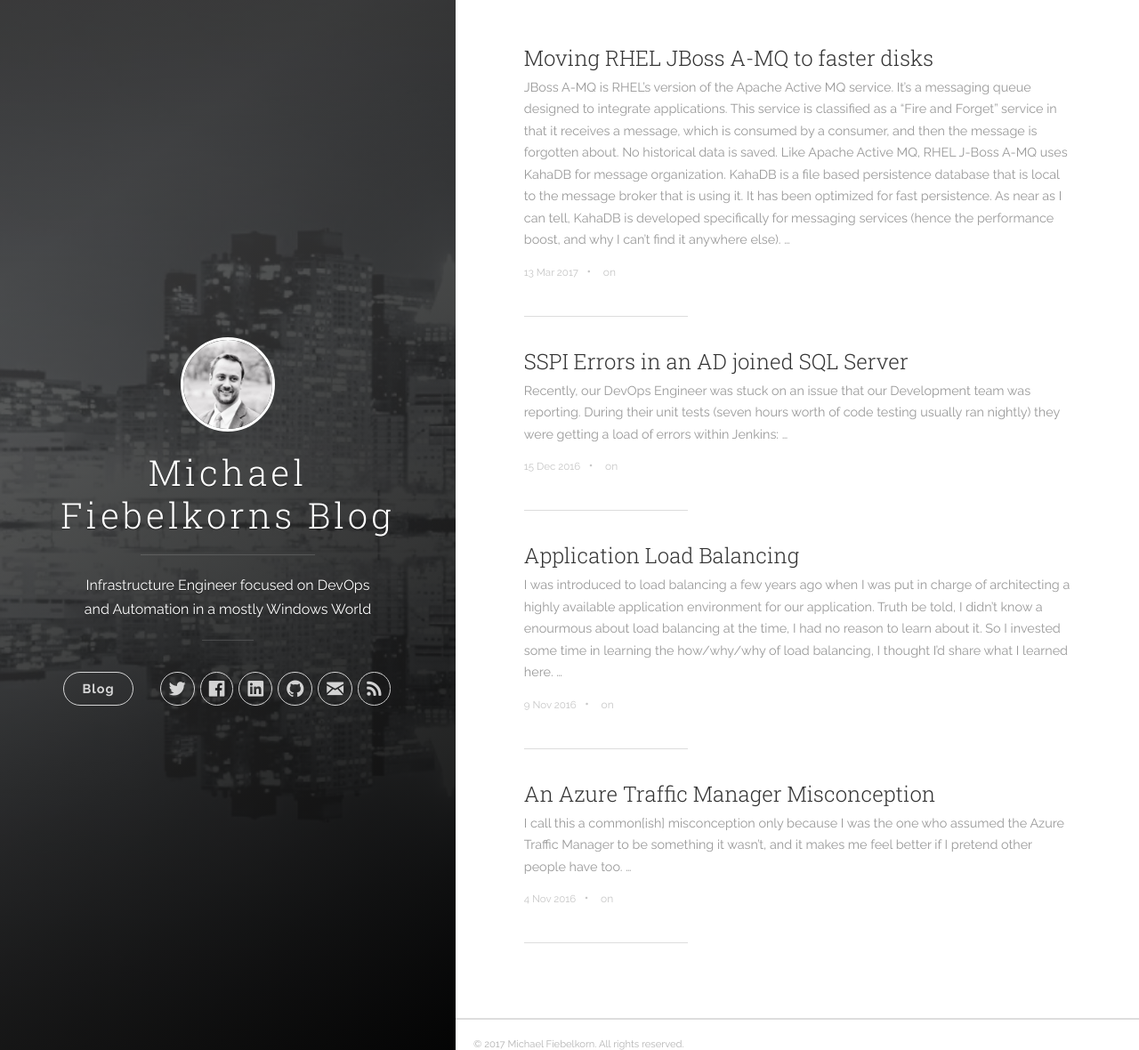
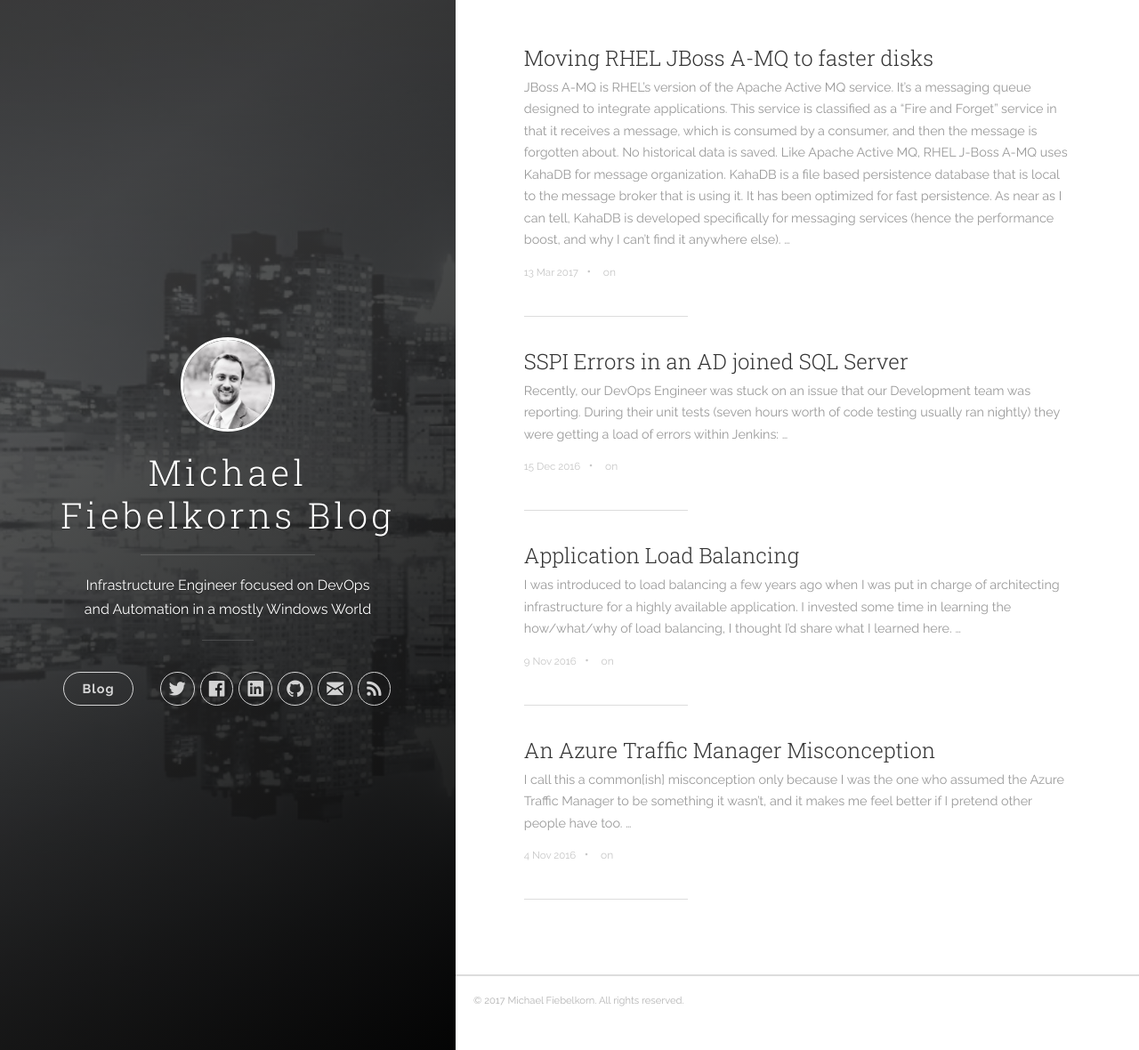
Before and after one commit to mfiebelkorn/mfiebelkorn.github.io, a Jekyll site: the page built from index.html, in a window 1280 px wide and 1180 px high. Shown: the whole window at 89% size. Built offline with Jekyll 4.4.1, drawn with Linux system fonts in a browser that asks for light colours; nearby versions of some CDN libraries; the list of posts is cut into pages by our own code; part of the change alters nothing that is shown.

Commit message:
Update 2016-11-09-Application-Load-Balancing.markdown

```diff
--- a/_posts/2016-11-09-Application-Load-Balancing.markdown
+++ b/_posts/2016-11-09-Application-Load-Balancing.markdown
@@ -6,12 +6,12 @@ comments: false
 modified: 2016-11-09
 ---
 
-I was introduced to load balancing a few years ago when I was put in charge of architecting a highly available application environment for our application. Truth be told, I didn't know a enourmous about load balancing at the time, I had no reason to learn about it. So I invested some time in learning the how/why/why of load balancing, I thought I'd share what I learned here.
+I was introduced to load balancing a few years ago when I was put in charge of architecting infrastructure for a highly available application. I invested some time in learning the how/what/why of load balancing, I thought I'd share what I learned here.
 
 ##	The 30,000 foot view
-Yes I know "The 30,000 foot view" is one of the most annoying business phrases still in use today. I don't care, I still like it. Application load balancing can be broken down into two major groups: Layer 4 Load Balancing and Layer 7 Load Balancing. Most folks stumble into Layer 7 Load Balancing right away when their supervisor tells them to find a Load Balancing solution. In fact, when most people say "We have load balancing" they're usually referring to Layer 7 Load Balanacing; It's sort of implied. The less popular Layer 4 Load Balancing has an important role too, we'll get to that.
+Application load balancing can be broken down into two major groups: Layer 4 Load Balancing and Layer 7 Load Balancing. Most folks stumble into Layer 7 Load Balancing right away when their supervisor tells them to find a Load Balancing solution. In fact, when most people say "We have load balancing" they're usually referring to Layer 7 Load Balancing; It's sort of implied. The less popular Layer 4 Load Balancing has an important role too; we'll get to that.
 
-These two layers, Layer 7 and Layer 4 are best used together. Together they compliment one anothers redundancy and high availability by eliminating single points of failure in your infrastructure. That is a good segway to an important thing I want to mention: load balancing is different than highly available. I've heard many people assume that "load balanced" implies "highly available," but they're simply not the same thing. Not necessarily.
+These two layers, Layer 7 and Layer 4 are best used together. Together they complement one another’s redundancy and high availability by eliminating single points of failure in your infrastructure. That is a good Segway to an important thing I want to mention: load balancing is different than highly available. I've heard many people assume that "load balanced" implies "highly available," but they're not the same thing. Not necessarily anyhow.
 
 ## Layer 7 Load Balancing
 Layer 7 refers to the most common layer to load balance at: the application layer. At this layer a load balancing appliance or VM is privy to information (such as the URL) in the request header. This information essentially runs the show within a typical load balancer setup. Here's a diagram of a typical Layer 7 load balanced application:
@@ -20,29 +20,29 @@ Layer 7 refers to the most common layer to load balance at: the application laye
 
 User makes request which is routed to the load balancer, the load balancer routes the request to the proper application server based on the URL; in this case, if the URL is 'yourdomain.com/blog' they are routed to the blog backend, else they are routed to the web backend.
 
-I have worked extensively with just a few Layer 7 Load Balancers, IIS ARR and Stingray Traffic Manager. They operate in much the same way, in IIS you create "Server Farms" which can be one or many nodes
+I have worked extensively with a few Layer 7 Load Balancers, IIS ARR and Stingray Traffic Manager. They operate in much the same way; in IIS, you create "Server Farms" which can be one or many nodes
 
 ![IISServerFarms](/images/IISServerFarms.PNG)
 
-Traffic is managed by way of "URL Rewrite" Rules (similar concept, but different name in Stringray Traffic Manager). These rules can get pretty complex, but generally only simple logic is needed. A pretty common way to do some simple load balancing is to use different DNS Names for the different applications, all of which point to the same Layer 7 Load Balancer. In IIS you'd simply add the appropriate Server Farms and add a rule like this...
+Traffic is managed by way of "URL Rewrite" Rules (similar concept, but different name in Stringray Traffic Manager). These rules can get complex, but generally only simple logic is needed. A pretty common way to do some simple load balancing is to use different DNS Names for the different applications, all of which point to the same Layer 7 Load Balancer. In IIS, you'd simply add the appropriate Server Farms and add a rule like this...
 
 ![IISRoutingRules](/images/IISRoutingRules.PNG)
 
-Which passes all traffic to TestFarm2 on one condition, that the header parameter "host header" matches the wildcard pattern "*.mytest.com*". Using this methodlogy you can put any number of application behind the same load balancer so long as those applications can be differentiated at Layer 7 by a different DNS Name.
+Which passes all traffic to TestFarm2 on one condition, that the header parameter "host header" matches the wildcard pattern "*.mytest.com*". Using this methodology, you can put any number of application behind the same load balancer so long as those applications can be differentiated at Layer 7 by a different DNS Name.
 
-Pretty straightforward. Point your applications DNS Entries to the load balancer and make routing rules. But what happens when your Load Balancer needs updates, or goes down unexpectedly... all of your applications go down with it. Enter Layer 4 Load Balancing.
+Straightforward. Point your applications DNS Entries to the load balancer and make routing rules. But what happens when your Load Balancer needs updates, or goes down unexpectedly... all your applications go down with it. Enter Layer 4 Load Balancing.
 
 ## Layer 4 Load Balancing
-I like to call Layer 4 Load Balancing the Load Balancer's Load Balancer. I know that sounds rediculous, that part of the reason I like to call it that. Layer 4 Load Balancing happens at the transport layer, so it operates on the IP Level. It's not privy to information in the request header, it makes its routing decisions based only on source IP and destination IP. With this layer of load balancing you can specify where you want a group of source IPs to be directed, or you can use it to be aware of your two Layer 7 Load Balancers. You heard me, two Layer 7 load Balancers. By using one Layer 4 load balancing appliance we can increase the availability of our application by making it aware of two layer 7 backend load balancers. Here's a diagram...
+I like to call Layer 4 Load Balancing the Load Balancer's Load Balancer. I know that sounds ridiculous, that part of the reason I like to call it that. Layer 4 Load Balancing happens at the transport layer, so it operates on the IP Level. It's not privy to information in the request header, it makes its routing decisions based only on source IP and destination IP. With this layer of load balancing you can specify where you want a group of source IPs to be directed, or you can use it to be aware of your two Layer 7 Load Balancers. You heard me, two Layer 7 load Balancers. By using one Layer 4 load balancing appliance we can increase the availability of our application by making it aware of two layer 7 backend load balancers. Here's a diagram...
 (Insert Cool Helpful Diagram)
-You'd have one Layer 4 Appliance load balancing two Layer 7 Load Balancers. The advantage here is that your [presumably more reliable] Layer 4 Load Balancer Appliance is now your single point of failure and not your [presumably more volitile] Layer 7 Load Balancers can undergo scheduled maintenance and updates. Is this passing the buck of SPOF (Single Point of Failure) off to a different location? Yes. The idea is still useful if you're using a less stable Layer 7 load balancer (not an appliance) that may need updates and maintenance (such as Windows IIS ARR).
+You'd have one Layer 4 Appliance load balancing two Layer 7 Load Balancers. The advantage here is that your [presumably more reliable] Layer 4 Load Balancer Appliance is now your single point of failure and not your [presumably more volatile] Layer 7 Load Balancers can undergo scheduled maintenance and updates. Is this passing the buck of SPOF (Single Point of Failure) off to a different location? Yes. The idea is still useful if you're using a less stable Layer 7 load balancer (not an appliance) that may need updates and maintenance (such as Windows IIS ARR).
 
 ## Final Thoughts
-It would be beneficial to anyone looking into implementing load balancing to brush up on your load balancing algorithms and understand some bucket terms like Server Affinity, Load Distribution, and Proxy Settings. Also, if you're looking to implement a Layer 7 load balancer make sure you understand how your particular Layer 7 Load Balancer does it's health checks. That is, how does your load balancer know when nodes are online (or does it know at all). This is important because it serves as the big divider between high availability and load balancing - if a load balancer is not aware of an application node being offline, it will continue to pass traffic to it, and that's bad. If your layer 7 load balancer IS aware of the application server's heart beat, you'll want to understand how EXACTLY it works; does it try and open a web page and call the node unhealthy if it receives 10 Status 200 messages in a row? Does it simply ping the server and call it healthy so long as it responds? These interworking are important if you're to understand just how highly available (or not) your application is after it's behind a load balancer. You need to understand how the client experience is going to be effected whenever you take down a node or a load balancer.
+It would be beneficial to anyone considering implementing load balancing to brush up on your load balancing algorithms and understand some bucket terms like Server Affinity, Load Distribution, and Proxy Settings. Also, if you're looking to implement a Layer 7 load balancer make sure you understand how your Layer 7 Load Balancer does its health checks. That is, how does your load balancer know when nodes are online (or does it know at all). This is important because it serves as the big divider between high availability and load balancing - if a load balancer is not aware of an application node being offline, it will continue to pass traffic to it, and that's bad. If your layer 7 load balancers ARE aware of the application server's heartbeat, you'll want to understand how EXACTLY it works; does it try and open a web page and call the node unhealthy if it receives 10 Status 200 messages in a row? Does it simply ping the server and call it healthy so long as it responds? These interworking are important if you're to understand just how highly available (or not) your application is after it's behind a load balancer. You need to understand how the client experience is going to be effected whenever you take down a node or a load balancer.
 
 ## Sources/Additional Reading
 [HAProxy Blog on Load Balancing](http://blog.haproxy.com/loadbalancing-faq/)
 
 [NGINX Load Balancing Glossary](https://www.nginx.com/resources/glossary/layer-4-load-balancing/)
 
-[Digial Ocean's Neat and Clean Explanation](https://www.digitalocean.com/community/tutorials/an-introduction-to-haproxy-and-load-balancing-concepts)
+[Digital Ocean's Neat and Clean Explanation](https://www.digitalocean.com/community/tutorials/an-introduction-to-haproxy-and-load-balancing-concepts)
```
